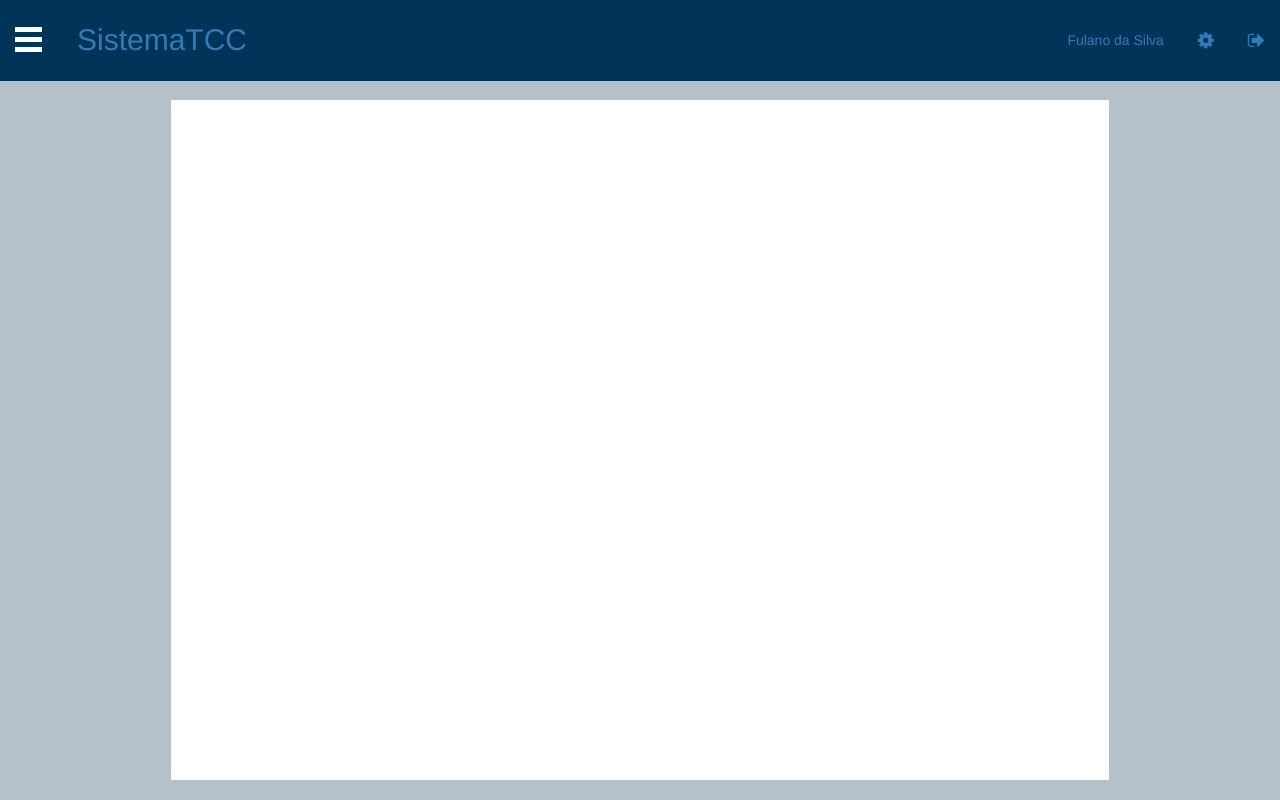
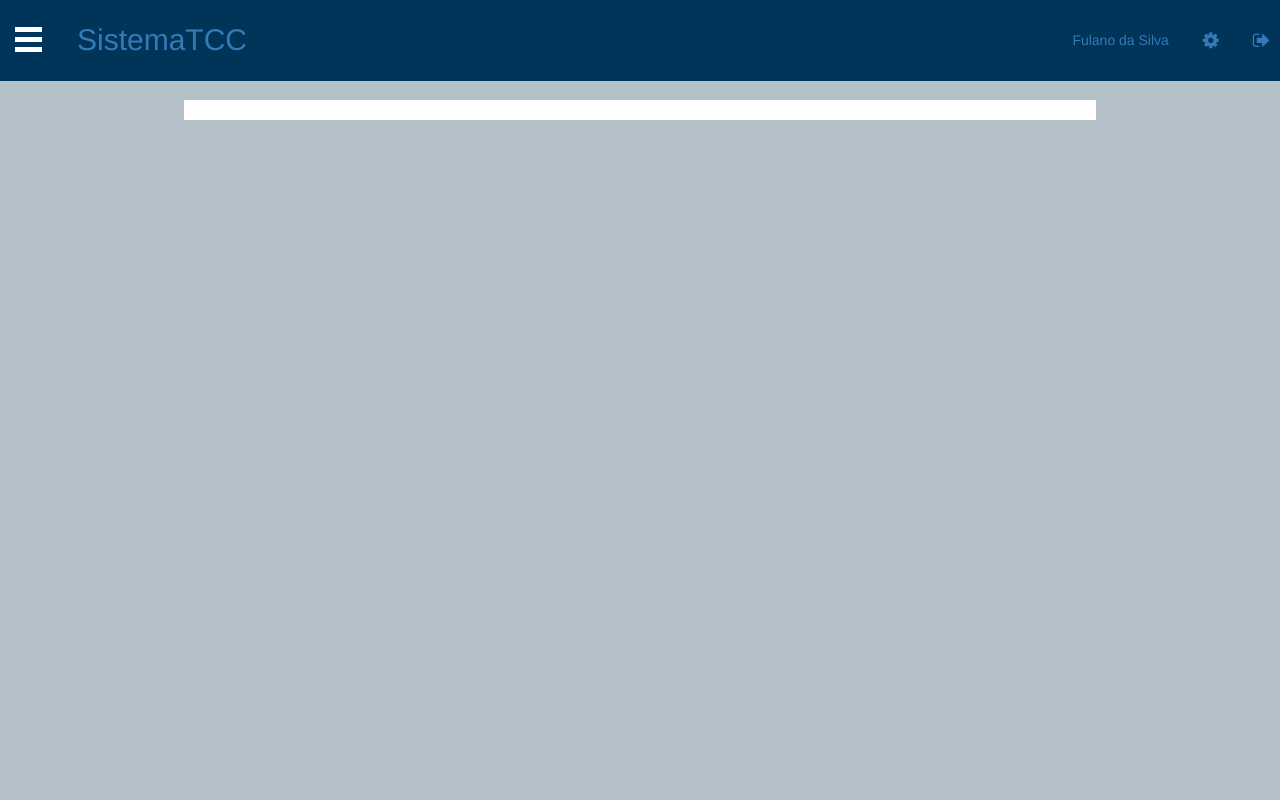
Before and after one commit to julianivn/sistemaTCC, a PHP site: template src/SistemaTCC/View/layout.twig in a window 1280 px wide. Run offline with PHP 8.4, Linux system fonts and the light colour scheme; the template is opened without the code that fills it, so the values that code supplies are empty; some libraries are stand-ins or nearby versions.

Commit message:
update layout default

```diff
--- a/public/app/index/main.css
+++ b/public/app/index/main.css
@@ -40,13 +40,18 @@ html, body {
     color: #FFF;
 }
 
+.menu-header {
+  margin-right: 10px;
+}
+
 
 /* FIM HEADER */
 
 .content {
-    top: 80px;
-    height: calc(100vh - 120px);
-    margin: 20px auto;
-    float: none;
+    width: 80%;
+    height: auto;
+    margin: 100px auto 20px;
     background-color: #FFFFFF;
+    padding: 10px;
+    overflow: hidden;
 }
--- a/src/SistemaTCC/Application/SistemaTCC.php
+++ b/src/SistemaTCC/Application/SistemaTCC.php
@@ -2,7 +2,7 @@
 
 namespace SistemaTCC\Application;
 
-use Symfony\Componenet\HttpFoundation\Request;
+use Symfony\Component\HttpFoundation\Request;
 use Silex\Application;
 use Silex\Provider\TwigServiceProvider;
 use SistemaTCC\Provider\DoctrineOrmServiceProvider;
--- a/src/SistemaTCC/View/layout.twig
+++ b/src/SistemaTCC/View/layout.twig
@@ -3,10 +3,15 @@
   <head>
     <meta charset="utf-8">
     <title>SistemaTCC</title>
-    <link rel="stylesheet" href="lib/font-awesome/css/font-awesome.min.css">
-    <link rel="stylesheet" href="lib/bootstrap/dist/css/bootstrap.min.css">
-    <link rel="stylesheet" href="app/index/main.css">
-    <link rel="stylesheet" href="app/shared/nav-side.css">
+    <link rel="stylesheet" href="/lib/font-awesome/css/font-awesome.min.css">
+    <link rel="stylesheet" href="/lib/bootstrap/dist/css/bootstrap.min.css">
+	   <link rel="stylesheet" href="/lib/sweetalert/dist/sweetalert.css">
+    <link rel="stylesheet" href="/app/index/main.css">
+    <link rel="stylesheet" href="/app/shared/nav-side.css">
+    <!-- styles -->
+	  {% block styles %}
+	  {% endblock %}
+    <!-- /styles -->
     <meta name="viewport" content="width=device-width, initial-scale=1, user-scalable=no">
   </head>
   <body>
@@ -18,7 +23,7 @@
         <div class="navbar-header">
           <a href="#" class="navbar-brand">SistemaTCC</a>
         </div>
-        <div class="col-md-4 pull-right">
+        <div class="pull-right menu-header">
           <ul class="nav navbar-top-links navbar-right">
             <li><span class="username-js">Fulano da Silva</span></li>
             <li><a href="#" ><i class="fa fa-cog fa-lg" aria-hidden="true"></i></a></li>
@@ -38,8 +43,8 @@
           </ul>
         </nav>
       </aside>
-      <div class="container col-md-12">
-        <div class="content col-md-9 content-move-js">
+      <div class="container">
+        <div class="content content-move-js">
           <!-- conteudo -->
           {% block content %}
           {% endblock %}
@@ -47,8 +52,13 @@
         </div>
       </div>
     </div>
-    <script src="lib/jquery/dist/jquery.min.js"></script>
-    <script src="lib/bootstrap/dist/js/bootstrap.min.js"></script>
-    <script src="app/shared/nav-side.js"></script>
+    <script src="/lib/jquery/dist/jquery.min.js"></script>
+    <script src="/lib/bootstrap/dist/js/bootstrap.min.js"></script>
+    <script src="/lib/sweetalert/dist/sweetalert.min.js"></script>
+    <script src="/app/shared/nav-side.js"></script>
+    <!-- scripts -->
+	  {% block scripts %}
+	  {% endblock %}
+    <!-- /scripts -->
   </body>
 </html>
```
